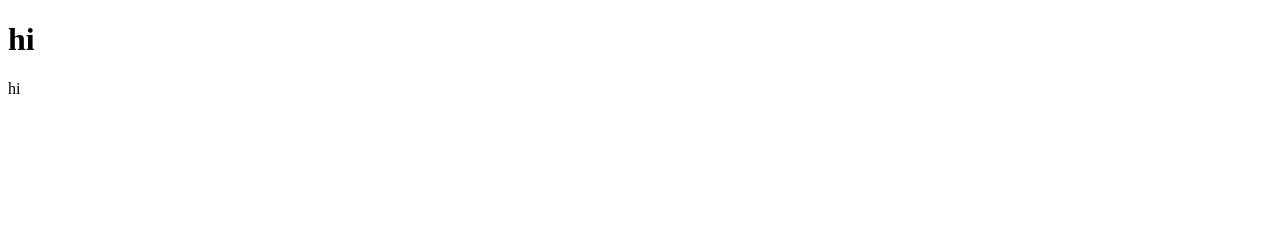
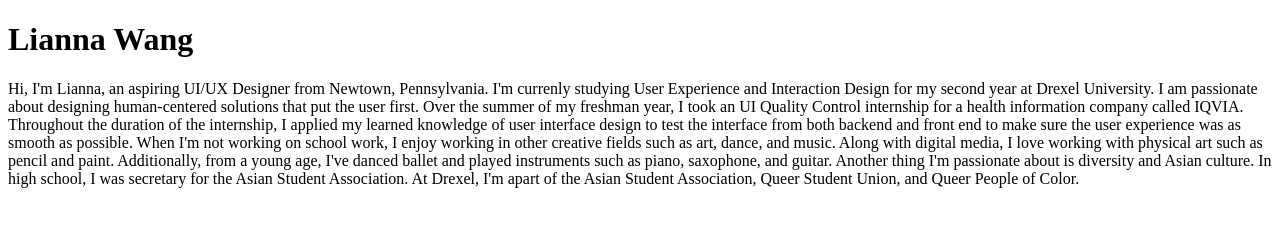
Before and after one commit to liannawang/IDM221-LMW364, a plain HTML site: page home.html in a window 1280 px wide. Drawn offline with Linux system fonts and the light colour scheme.

Commit message:
updated text

```diff
--- a/home.html
+++ b/home.html
@@ -2,10 +2,16 @@
 <html lang= "en">
     <head>
         <h1>
-            hi
+            Lianna Wang
         </h1>
     </head>
     <body>
-        hi
+        Hi, I'm Lianna, an aspiring UI/UX Designer from Newtown, Pennsylvania. I'm currenly studying User Experience and Interaction Design for my second year at Drexel University. I am passionate about designing human-centered solutions that put the user first.
+
+Over the summer of my freshman year, I took an UI Quality Control internship for a health information company called IQVIA. Throughout the duration of the internship, I applied my learned knowledge of user interface design to test the interface from both backend and front end to make sure the user experience was as smooth as possible.
+
+When I'm not working on school work, I enjoy working in other creative fields such as art, dance, and music. Along with digital media, I love working with physical art such as pencil and paint. Additionally, from a young age, I've danced ballet and played instruments such as piano, saxophone, and guitar.
+
+Another thing I'm passionate about is diversity and Asian culture. In high school, I was secretary for the Asian Student Association. At Drexel, I'm apart of the Asian Student Association, Queer Student Union, and Queer People of Color.
     </body>
 </html>
```
Also changed, not shown: about.html (added, +14 -0 lines).
